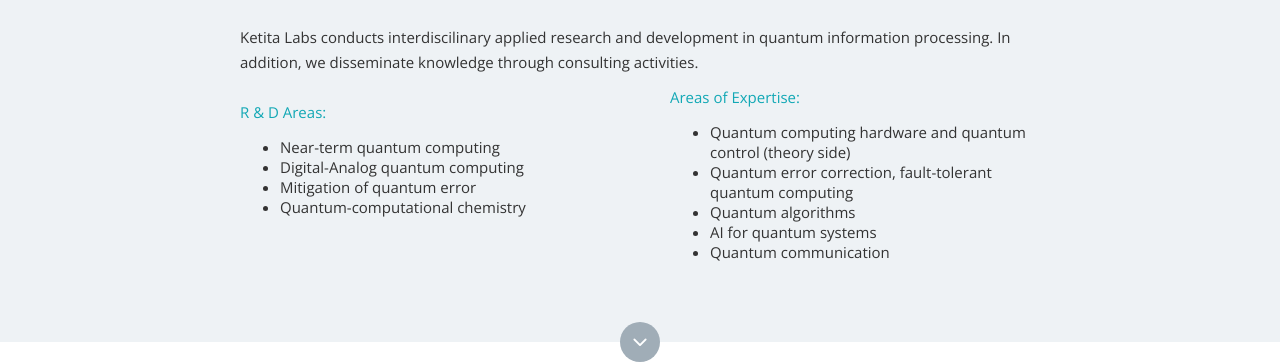
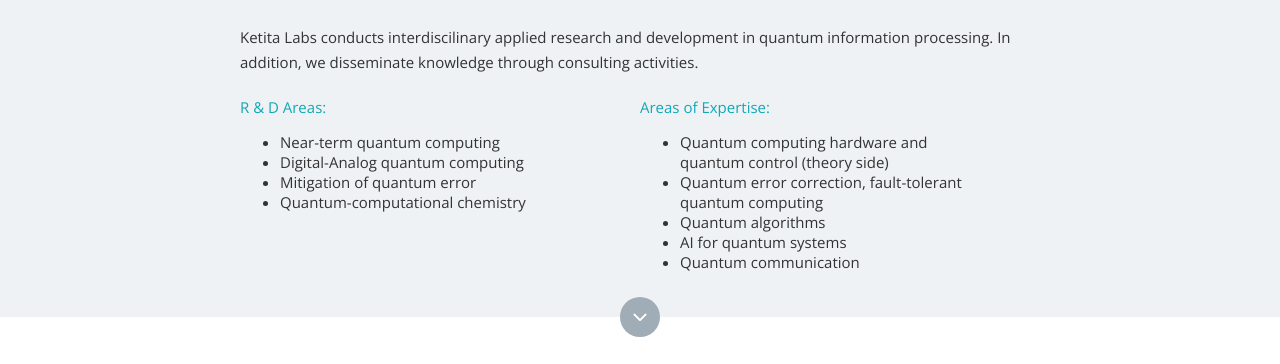
Before and after one commit to dojt/ketitalabs.github.io, a plain HTML site: page index.html in a window 1280 px wide. Shown: the part 619-983 px from the top of the page. Drawn offline with nearby package versions, Linux system fonts and the light colour scheme.

Commit message:
replaced 2-column by "article"

```diff
--- a/index.html
+++ b/index.html
@@ -135,9 +135,13 @@
         }
 
 
+        .no-column-break {
+            -webkit-column-break-inside: avoid;
+        }
+
         article {
             overflow: hidden;
-            width: 33%;
+            width: 50%;
             display: table-cell;
             padding-right: 50px;
         }
@@ -487,7 +491,7 @@
             </p>
         </div>
 
-        <div class="multicolumn">
+        <article>
           <h3 class="secondary-heading">R &#38 D Areas:</h3>
           <ul>
             <li>Near-term quantum computing</li>
@@ -495,8 +499,9 @@
             <li>Mitigation of quantum error</li>
             <li>Quantum-computational chemistry</li>
           </ul>
-          <br>&nbsp;<br>&nbsp;<br>&nbsp;<br>
+        </article>
 
+        <article>
           <h3 class="secondary-heading">Areas of Expertise:</h3>
           <ul>
             <li>Quantum computing hardware and quantum control (theory side)</li>
@@ -505,7 +510,7 @@
             <li>AI for quantum systems</li>
             <li>Quantum communication</li>
           </ul>
-        </div>
+        </article>
 
     </div>
 </section>
```
